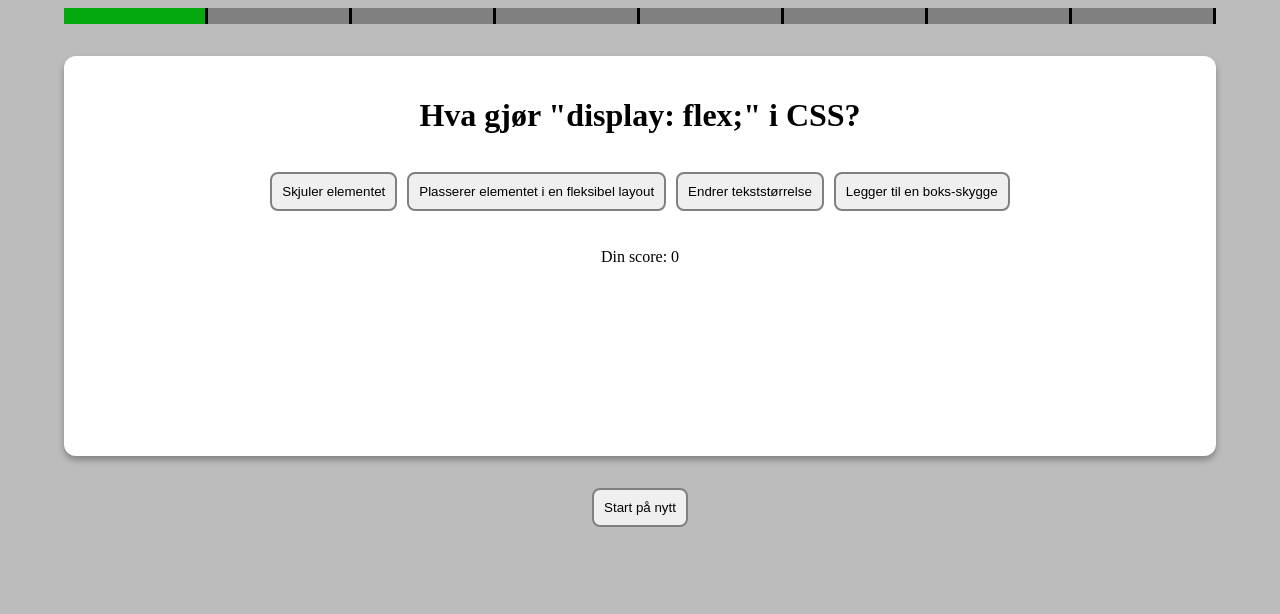
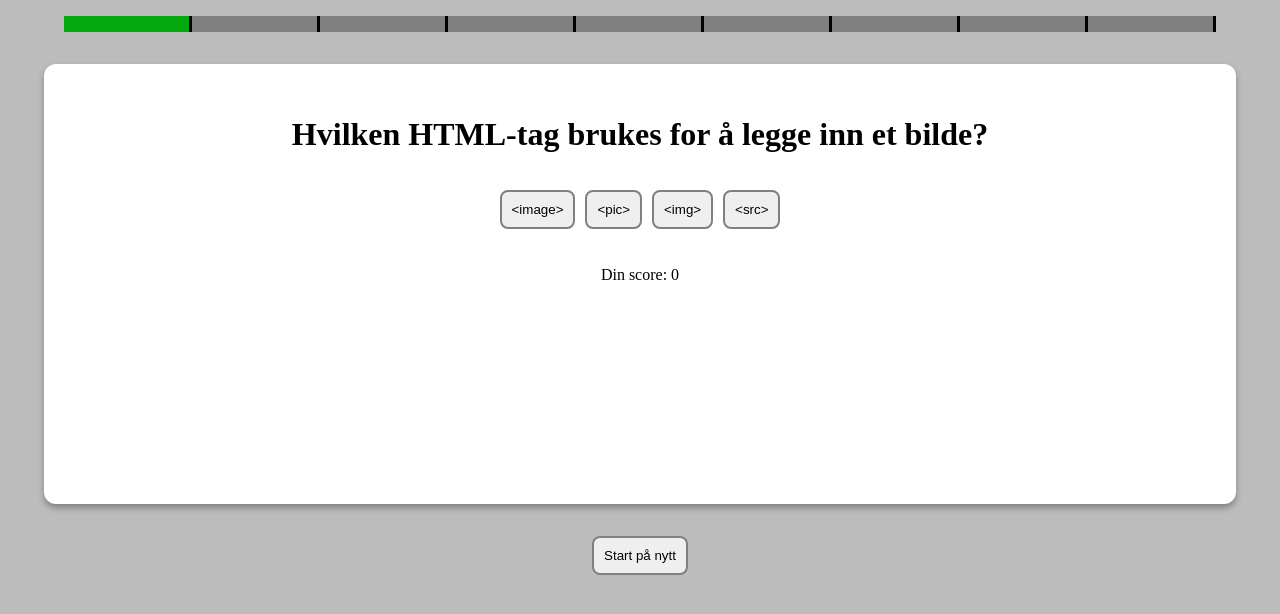
Before and after one commit to Olaminator-07/Olaminator-07.github.io, a plain HTML site: page Prosjekt før jul/index.html in a window 1280 px wide. Both pictures are taken after a click on the button "Start på nytt". Drawn offline with Linux system fonts and the light colour scheme.

Commit message:
25.11 arbeid før muntlig samtale

```diff
--- a/Prosjekt før jul/index.css
+++ b/Prosjekt før jul/index.css
@@ -14,18 +14,15 @@ body{
 #progression-bar{
     width: 90%;
     height: 1rem;
-    margin-top: 0.5rem;
+    margin-top: 1rem;
     padding: 0;
 
     display: flex;
-    flex-direction: row;
     justify-content: space-between;
 }
 
 #progression-bar > div {
     flex: 1;
-    margin: 0;
-    height: 100%;
     background-color: grey;
     border-right: solid black;
 }
@@ -42,8 +39,11 @@ body{
     box-shadow: 0 4px 6px rgba(0, 0, 0, 0.3);
     width: 90%;
     padding: 20px;
-    box-sizing: border-box;
     min-height: 400px;
+}
+
+.spørsmål{
+    margin-top: 2rem;
 }
 
 button{
--- a/Prosjekt før jul/index.html
+++ b/Prosjekt før jul/index.html
@@ -18,9 +18,10 @@
             <div id="steg6"></div>
             <div id="steg7"></div>
             <div id="steg8"></div>
+            <div id="steg9"></div>
         </div>
         <div id="quiz">
-            <h1><div class="spørsmål">Trykk på "Start på nytt" for å starte</div></h1>
+            <h1 class = "spørsmål">Trykk på "Start på nytt" for å starte</h1>
             <div class="alternativer"></div>
             <div class="resultat">Din score: <span id="score">0</span></div> <!-- bruker span for at score kommer på samme linje-->
             <p id="slutt-tekst"></p>
--- a/Prosjekt før jul/script.js
+++ b/Prosjekt før jul/script.js
@@ -1,7 +1,7 @@
 // Kilde https://www.geeksforgeeks.org/javascript/create-a-quiz-app-with-timer-using-html-css-and-javascript/
 
 
-const quizdata =[
+const quizdata = [
     {
         spørsmål: "Hvilket språk er best egnet for nettside utvikling",
         alternativer: ["Scratch", "HTML", "Python", "Teams"],
@@ -41,12 +41,18 @@ const quizdata =[
         spørsmål: "Hvilket av følgende beskriver best hva HTML brukes til i nettsideutvikling?",
         alternativer: ["Å styre utseendet og layouten på nettsiden", "Å strukturere innholdet på nettsiden", "Å håndtere serverlogikk og databaser", "Å optimalisere nettsidens ytelse og lastetid"],
         svar: "Å strukturere innholdet på nettsiden"
+    },
+    {
+        spørsmål: "Hva står forkortelsen 'JS' for?",
+        type: "input",
+        svar: "JavaScript"
     }
-
 ];
 
-// Her lages et nytt array quiz, med samme elementer som quizdata bare sortert i en tilfeldig rekkefølge
-let quiz = quizdata.slice().sort(function(){return Math.random() - 0.5;});
+// Her lages et nytt array quiz, med samme elementer som quizdata bare sortert i en (ikke helt perfekt) tilfeldig rekkefølge
+let quiz = quizdata.slice().sort(function () {
+    return Math.random() - 0.5;
+});
 
 let spørsmålnummer = 0;
 let score = 0;
@@ -57,24 +63,42 @@ const scoreEl = document.getElementById("score");
 document.querySelector("#restart").addEventListener("click", restart);
 
 
-function lastinnspørsmål(){
+function lastinnspørsmål() {
     let gjeldendequiz = quiz[spørsmålnummer];
     spørsmålEL.innerText = gjeldendequiz.spørsmål;
-    document.getElementById("steg" + (spørsmålnummer+1)).style.backgroundColor = "rgba(4, 168, 15, 1)";  //Oppdaterer fargen i progressionbar
+
+    document.getElementById("steg" + (spørsmålnummer + 1)).style.backgroundColor = "rgba(4, 168, 15, 1)";  //Oppdaterer fargen i progressionbar
+
     alternativerEL.innerText = '';
-    gjeldendequiz.alternativer.forEach(function(alternativ) {
+
+    if (gjeldendequiz.type === "input") {
+        // Lager input felt
+        const input = document.createElement("input");
+        // Lager en "send" knapp
+        const knapp = document.createElement("button");
+        knapp.innerText = "Send svar";
+        knapp.onclick = function() {
+            checkAnswer(input.value);
+        }
+
+        alternativerEL.appendChild(input);
+        alternativerEL.appendChild(knapp);
+
+    } else {
+        gjeldendequiz.alternativer.forEach(function (alternativ) {
             const knapp = document.createElement('button');
             knapp.classList.add('alternativ');
             knapp.innerText = alternativ;
-        knapp.onclick = function() {
+            knapp.onclick = function () {
                 checkAnswer(alternativ);
-        }
+            };
             alternativerEL.appendChild(knapp);
         });
     }
+}
 
 function checkAnswer(valgtalternativ) {
-            if (valgtalternativ === quiz[spørsmålnummer].svar) {
+    if (valgtalternativ.toLowerCase() === quiz[spørsmålnummer].svar.toLowerCase()) {
         score++;
         scoreEl.innerText = score;
     }
@@ -84,7 +108,7 @@ function checkAnswer(valgtalternativ) {
         lastinnspørsmål();
     } else {
         console.log("Quiz ferdig! Din score er: " + score);
-            stoppquiz()
+        document.getElementById("slutt-tekst").innerText = "Quizen er ferdig! Trykk på 'Start på nytt' for å ta quizen igjen!"
     }
 }
 
@@ -97,13 +121,11 @@ function restart() {
     score = 0;
     scoreEl.innerText = score;
     const steg_div = document.querySelectorAll("#progression-bar > div"); //Oppdaterer fargen i progressbar tilbake til grå
-    steg_div.forEach(function(steg){
+    steg_div.forEach(function (steg) {
         steg.style.backgroundColor = "grey";
     });
-    quiz = quizdata.slice().sort(function(){return Math.random() -0.5;});
+    quiz = quizdata.slice().sort(function () {
+         return Math.random() - 0.5;
+    });
     lastinnspørsmål();
 }
-
-function stoppquiz(){
-    document.getElementById("slutt-tekst").innerText = "Quizen er ferdig! Trykk på 'Start på nytt' for å ta quizen igjen!"
-}
```
Lines whose indentation alone changed are shown as unchanged.
